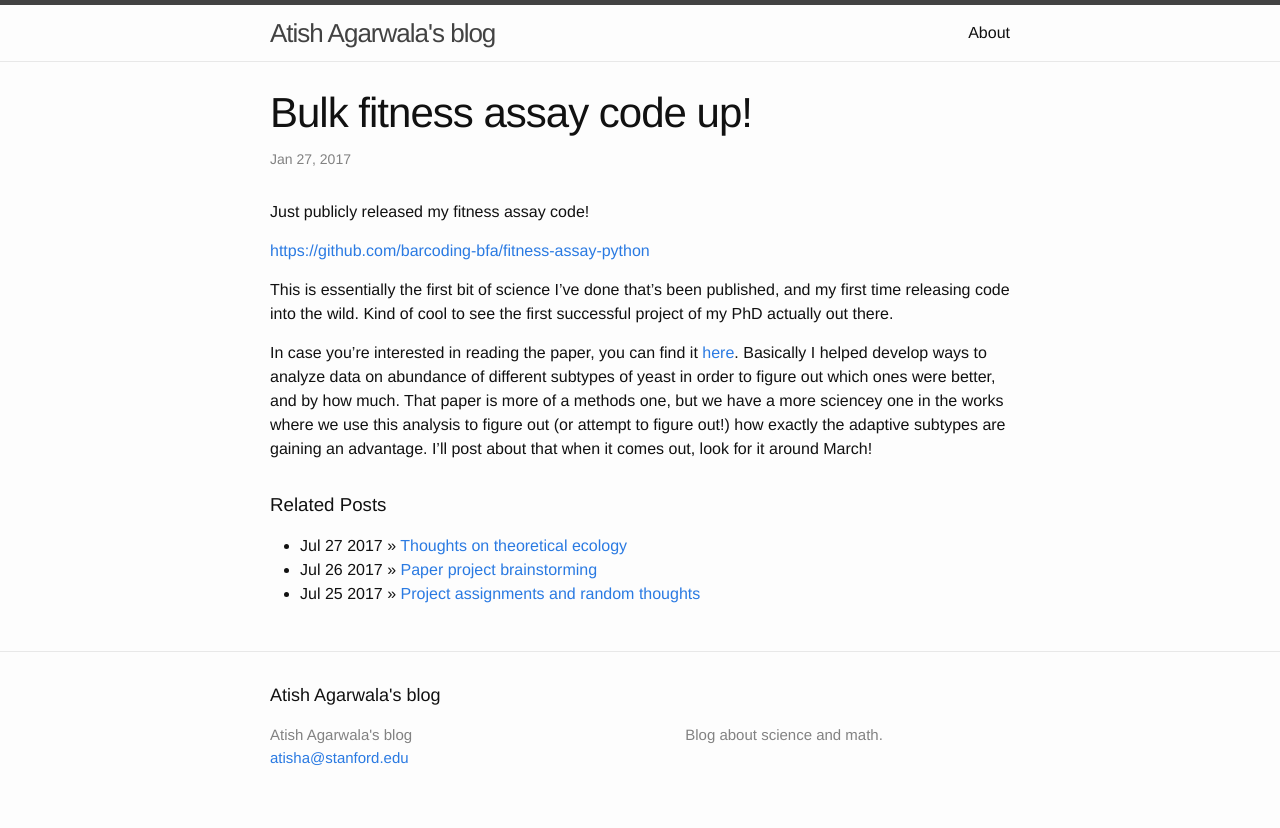
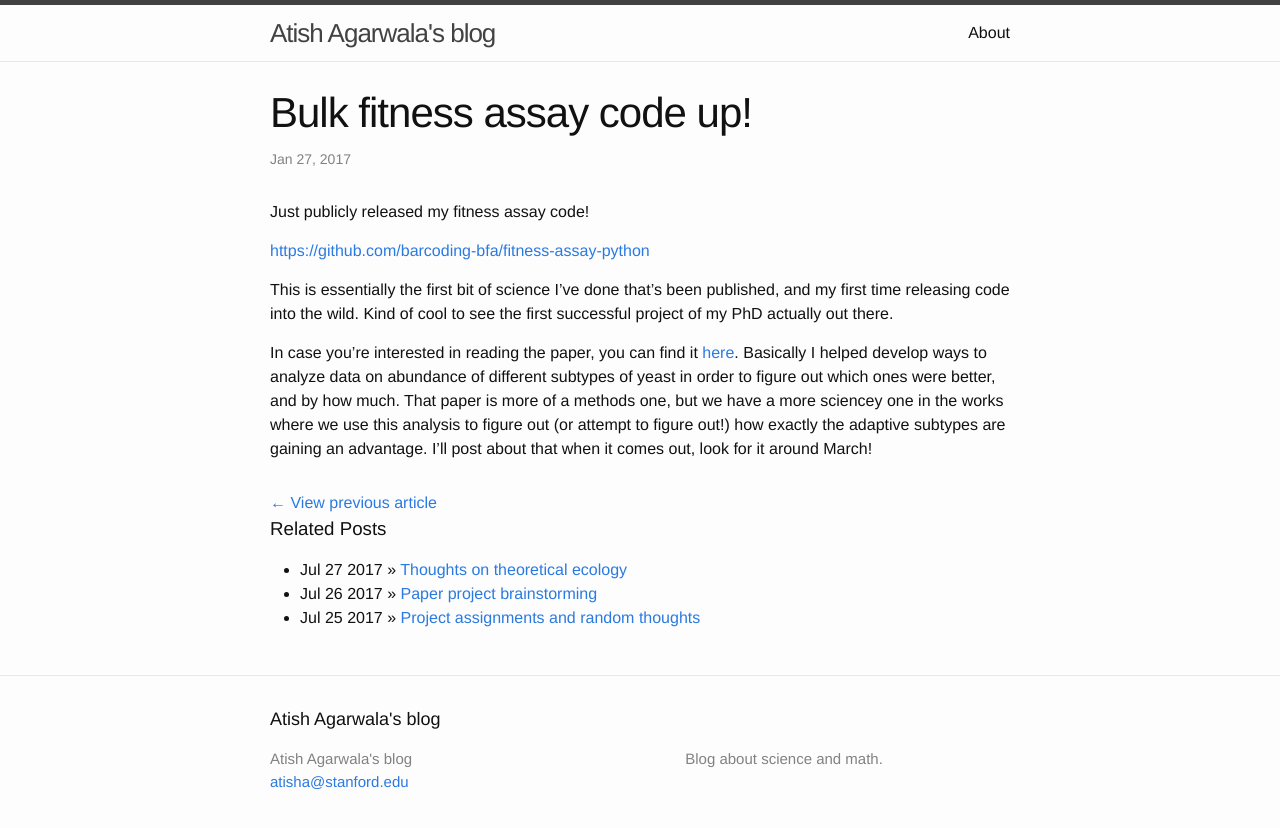
Before and after one commit to atishagarwala/atishagarwala.github.io, a Jekyll site: the page built from _posts/2017-01-27-Fitness-assay-code-done.markdown, in a window 1280 px wide. Shown: the top 828 px of the page. Built offline with Jekyll 4.4.1, drawn with Linux system fonts in a browser that asks for light colours; comment, search, counter and statistics services are not loaded.

Commit message:
Update post.html

```diff
--- a/_layouts/post.html
+++ b/_layouts/post.html
@@ -13,9 +13,9 @@ comments: true
     {{ content }}
   </div>
 
-  {% if post.next.url %}
+  {% if page.next.url %}
 <span class="page-nav-item">
-    <a rel="prev" href="{{ post.previous.url }}" title="View {{ post.previous.title }}">&larr; View previous article</a>
+    <a rel="prev" href="{{ page.previous.url }}" title="View {{ page.previous.title }}">&larr; View previous article</a>
 </span>
 {% endif %}
 
```
